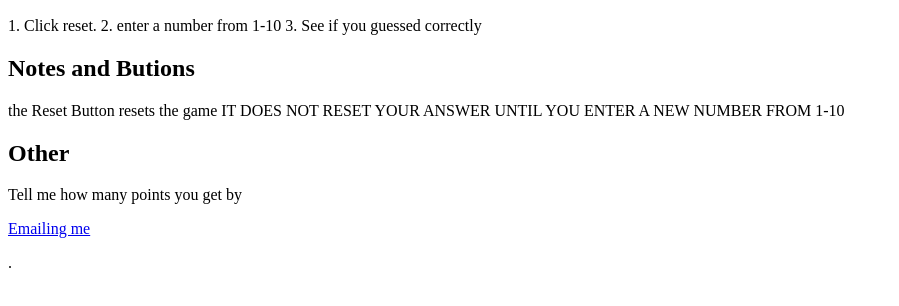
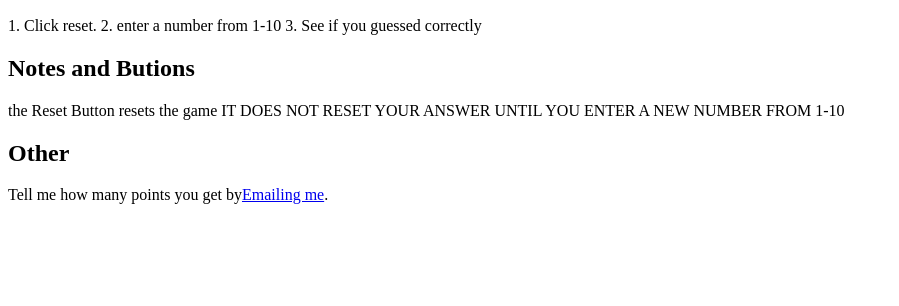
Before and after one commit to Tapman5/tapman5.github.io, a plain HTML site: page guess_the_number/index.html in a window 1280 px wide. Shown: the part 464-770 px from the top of the page, without its empty margins (0-899 px from the left). Drawn offline with Linux system fonts and the light colour scheme.

Commit message:
changing text

```diff
--- a/guess_the_number/index.html
+++ b/guess_the_number/index.html
@@ -18,6 +18,6 @@ IT DOES NOT RESET YOUR ANSWER UNTIL YOU ENTER A NEW NUMBER FROM 1-10</p>
 
 <h2>Other</h2>
 
-  <p>Tell me how many points you get by</p> <a href="mailto:quils.scratch.projects@gmail.com">Emailing me</a><p>.</p>
+  <p>Tell me how many points you get by<a href="mailto:quils.scratch.projects@gmail.com">Emailing me</a>.</p>
 </body>
 </html>
```
